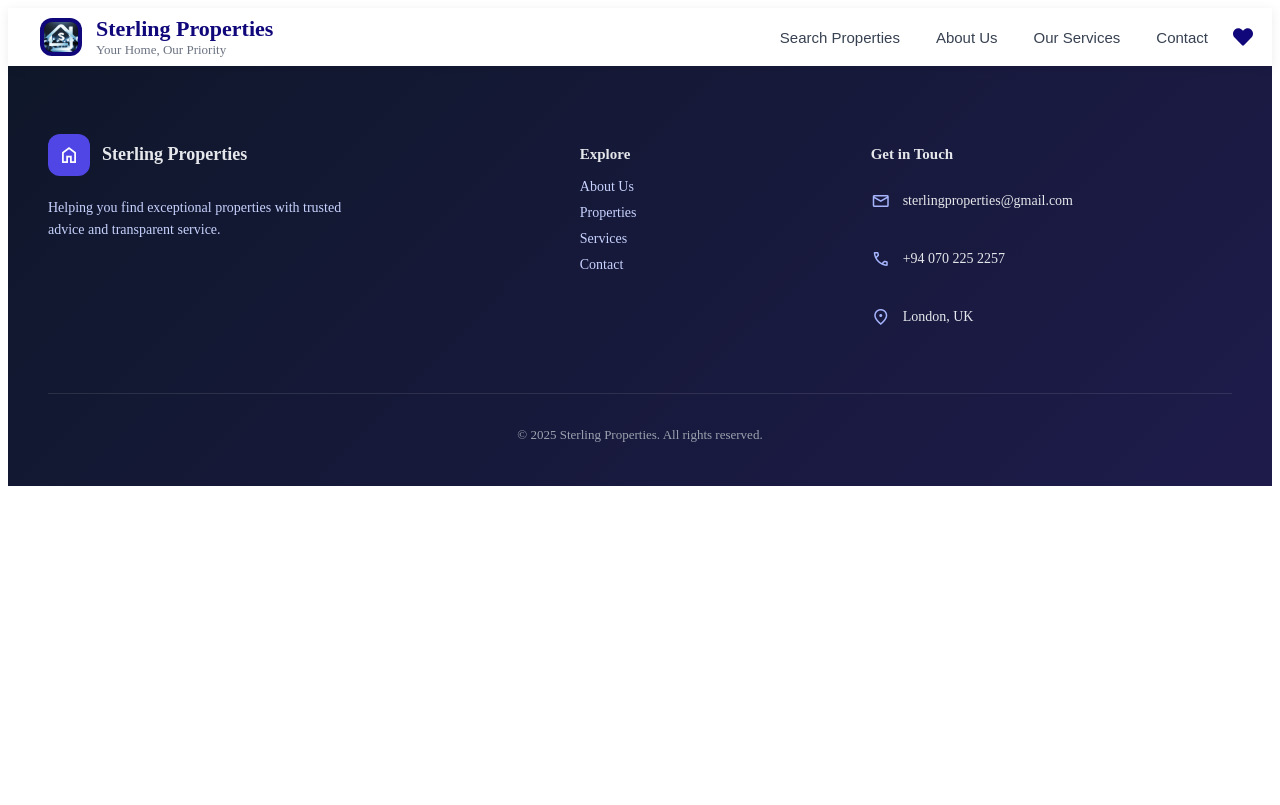
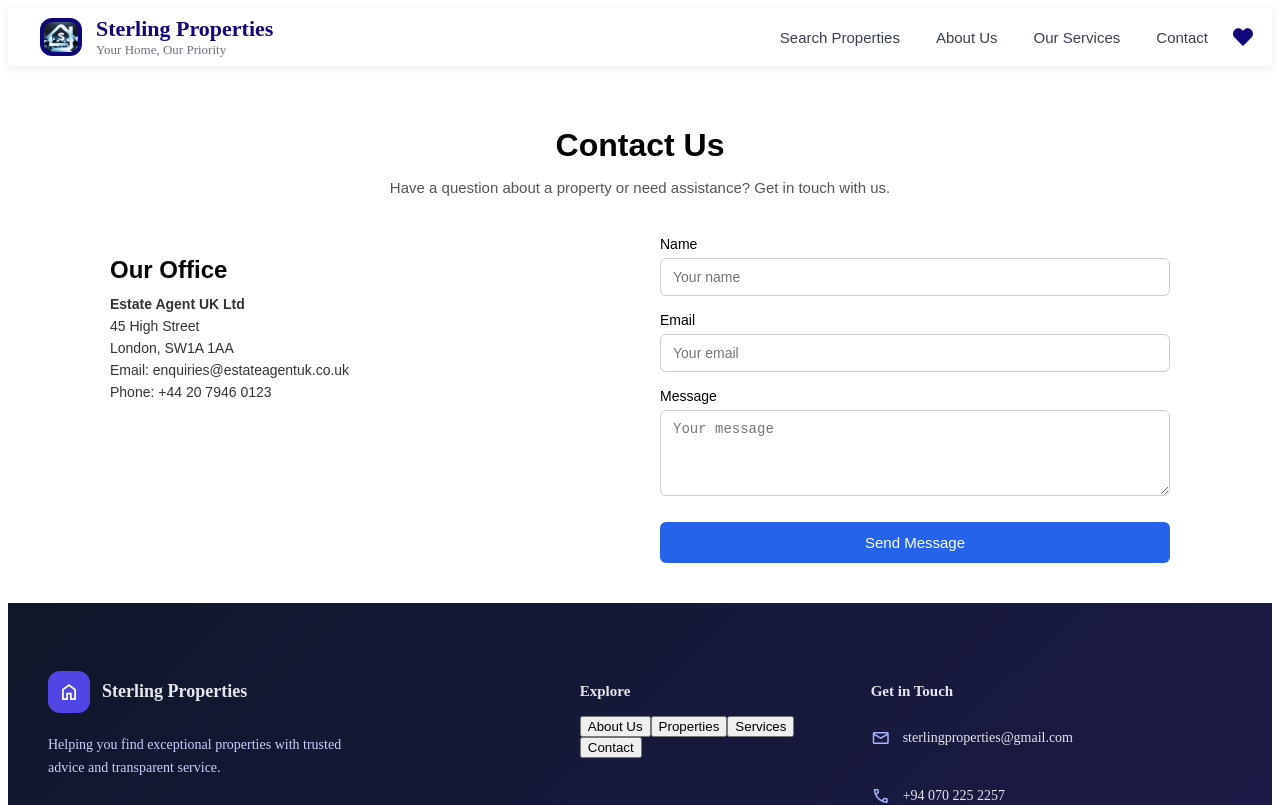
Before and after one commit to RakinduNiwunhella/Estate-Agent-Client-side-Web-Application, a React (Vite) app: page /contact in a window 1280 px wide. Shown: the top 805 px of the page. Built offline with nearby package versions, Linux system fonts and the light colour scheme.

Commit message:
Added Contact page
Added Contact page with a styled form and office info. Updated App.jsx to include the Contact component and route.

```diff
--- a/src/App.jsx
+++ b/src/App.jsx
@@ -6,6 +6,7 @@ import HeroSection from "./components/HeroSection";
 import { Properties } from "./components/Properties";
 import About from "./components/About";
 import Services from "./components/Services";
+import Contact from "./components/Contact";
 import Footer from "./components/Footer";
 import PropertyDetails from "./components/PropertyDetails";
 import Favourite from "./components/Favourites";
@@ -55,6 +56,7 @@ function Home({ favourites, addToFavourites, removeFromFavourites, clearFavourit
 
       <About />
       <Services />
+      <Contact/>
     </>
   );
 }
@@ -96,19 +98,9 @@ function App() {
         />
 
         <Route path="/services" element={<Services />} />
+        <Route path="/contact" element={<Contact />} />
 
-        <Route
-          path="/favourites"
-          element={
-            <Favourite
-              favourites={favourites}
-              properties={data.properties}
-              addToFavourites={addToFavourites}
-              removeFromFavourites={removeFromFavourites}
-              clearFavourites={clearFavourites}
-            />
-          }
-        />
+
 
         <Route
           path="/property/:id"
--- /dev/null
+++ b/src/components/Contact.css
@@ -0,0 +1,93 @@
+.contact-page {
+  max-width: 1100px;
+  margin: 0 auto;
+  padding: 40px 20px;
+  font-family: Arial, Helvetica, sans-serif;
+}
+
+.contact-page h1 {
+  text-align: center;
+  margin-bottom: 8px;
+}
+
+.contact-subtitle {
+  text-align: center;
+  color: #555;
+  margin-bottom: 40px;
+  font-size: 15px;
+}
+
+/* Layout */
+.contact-container {
+  display: flex;
+  gap: 40px;
+  align-items: flex-start;
+}
+
+/* Info section */
+.contact-info {
+  flex: 1;
+}
+
+.contact-info h2 {
+  margin-bottom: 12px;
+}
+
+.contact-info p {
+  margin: 6px 0;
+  color: #333;
+  font-size: 14px;
+}
+
+/* Form */
+.contact-form {
+  flex: 1;
+  display: flex;
+  flex-direction: column;
+  gap: 16px;
+}
+
+.contact-form label {
+  font-size: 14px;
+  display: flex;
+  flex-direction: column;
+}
+
+.contact-form input,
+.contact-form textarea {
+  margin-top: 6px;
+  padding: 10px 12px;
+  border-radius: 6px;
+  border: 1px solid #ccc;
+  font-size: 14px;
+}
+
+.contact-form input:focus,
+.contact-form textarea:focus {
+  outline: none;
+  border-color: #2563eb;
+}
+
+/* Button */
+.contact-form button {
+  margin-top: 10px;
+  padding: 12px;
+  border: none;
+  border-radius: 6px;
+  background-color: #2563eb;
+  color: white;
+  font-size: 15px;
+  cursor: pointer;
+  transition: background 0.2s ease;
+}
+
+.contact-form button:hover {
+  background-color: #1e40af;
+}
+
+/* Mobile responsive */
+@media (max-width: 768px) {
+  .contact-container {
+    flex-direction: column;
+  }
+}
--- a/src/components/Contact.jsx
+++ b/src/components/Contact.jsx
@@ -1,9 +1,45 @@
-import React from 'react'
+import React from "react";
+import "./Contact.css";
 
 const Contact = () => {
   return (
-    <div>Contact</div>
-  )
-}
+    <div className="contact-page" id="contact">
+      <h1>Contact Us</h1>
+      <p className="contact-subtitle">
+        Have a question about a property or need assistance? Get in touch with us.
+      </p>
 
-export default Contact
+      <div className="contact-container">
+        <div className="contact-info">
+          <h2>Our Office</h2>
+          <p><strong>Estate Agent UK Ltd</strong></p>
+          <p>45 High Street</p>
+          <p>London, SW1A 1AA</p>
+          <p>Email: enquiries@estateagentuk.co.uk</p>
+          <p>Phone: +44 20 7946 0123</p>
+        </div>
+
+        <form className="contact-form">
+          <label>
+            Name
+            <input type="text" placeholder="Your name" required />
+          </label>
+
+          <label>
+            Email
+            <input type="email" placeholder="Your email" required />
+          </label>
+
+          <label>
+            Message
+            <textarea placeholder="Your message" rows="4" required></textarea>
+          </label>
+
+          <button type="submit">Send Message</button>
+        </form>
+      </div>
+    </div>
+  );
+};
+
+export default Contact;
--- a/src/components/Footer.jsx
+++ b/src/components/Footer.jsx
@@ -20,10 +20,22 @@ const Footer = () => {
         {/* Links */}
         <div className="footer-links">
           <h4>Explore</h4>
-          <a href="#">About Us</a>
-          <a href="#">Properties</a>
-          <a href="#">Services</a>
-          <a href="#">Contact</a>
+
+          <button onClick={() => document.getElementById("about")?.scrollIntoView({ behavior: "smooth" })}>
+            About Us
+          </button>
+
+          <button onClick={() => document.getElementById("properties")?.scrollIntoView({ behavior: "smooth" })}>
+            Properties
+          </button>
+
+          <button onClick={() => document.getElementById("services")?.scrollIntoView({ behavior: "smooth" })}>
+            Services
+          </button>
+
+          <button onClick={() => document.getElementById("contact")?.scrollIntoView({ behavior: "smooth" })}>
+            Contact
+          </button>
         </div>
 
         {/* Contact */}
```
